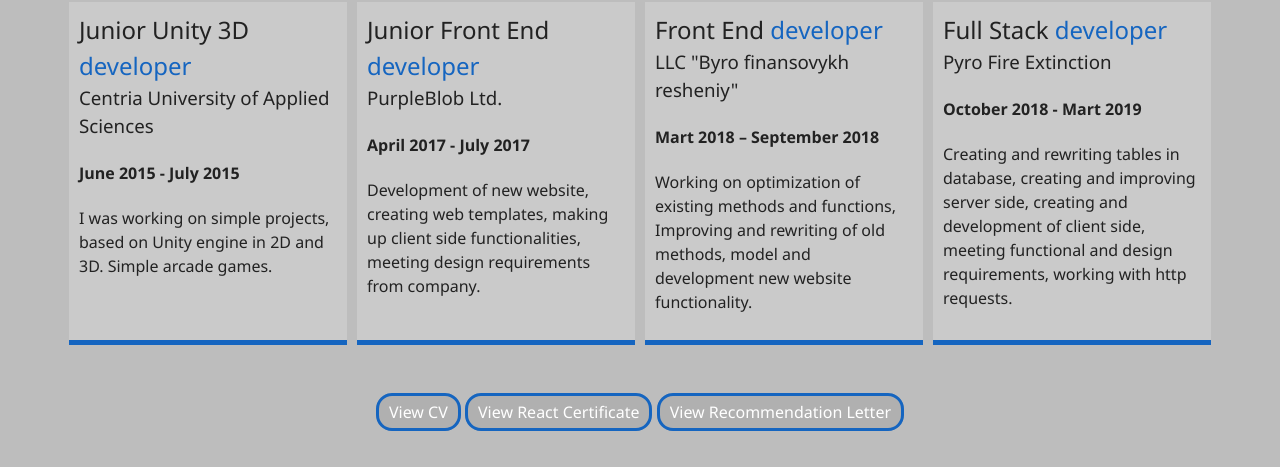
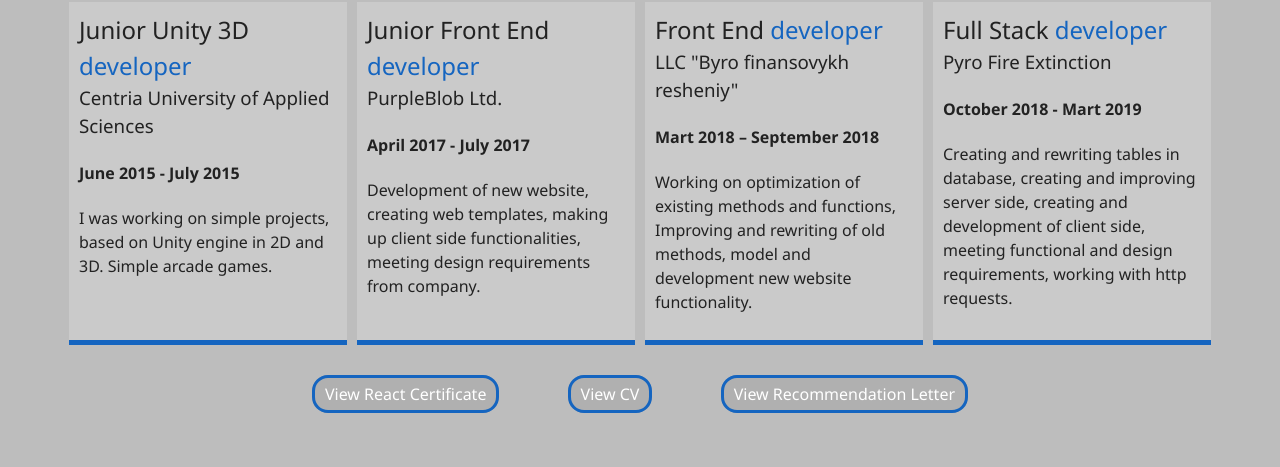
Before and after one commit to George701/Portfolio, a website: page dist/cv.html in a window 1280 px wide. Shown: the part 1131-1598 px from the top of the page. Drawn offline with Linux system fonts and the light colour scheme.

Commit message:
Copyright, design of cv and pictures

```diff
--- a/scss/main.scss
+++ b/scss/main.scss
@@ -150,15 +150,16 @@ main{
 }
 
 .cv{
-  text-align: center;
-  margin-top: 50px;
+    text-align: center;
+    margin-top: 2rem;
 }
 
 .cv a{
-  padding: 5px 10px;
-  background: darken($primary-color, 5);
-  border-radius: 16px;
-  border: 3px solid $secondary-color;
+    padding: 5px 10px;
+    background: darken($primary-color, 5);
+    border-radius: 16px;
+    border: 3px solid $secondary-color;
+    margin: 0 2rem;
 
   &:hover{
     background: lighten($primary-color, 5);
```
Also changed, not shown: dist/css/main.css, dist/cv.html, dist/portfolio.html.
